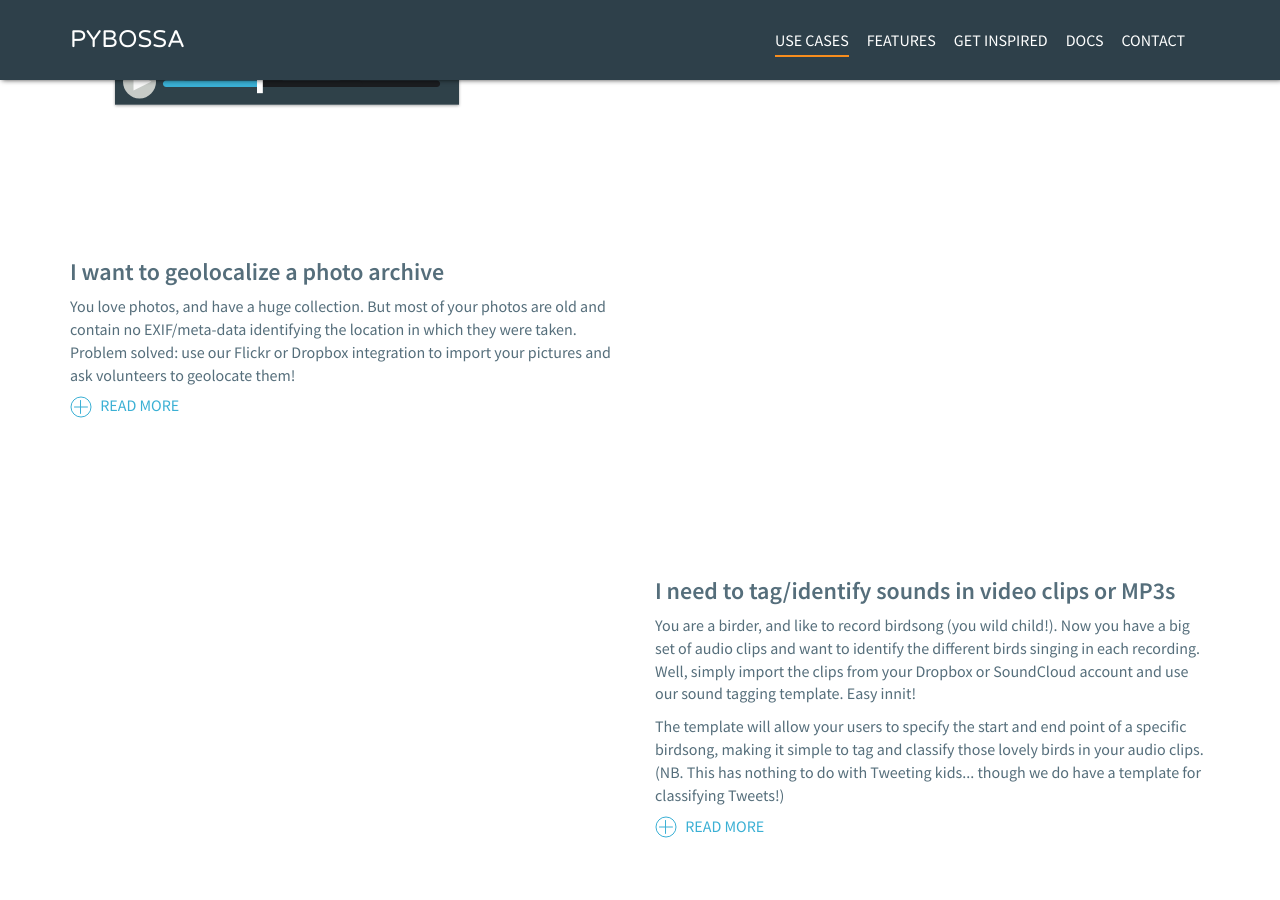
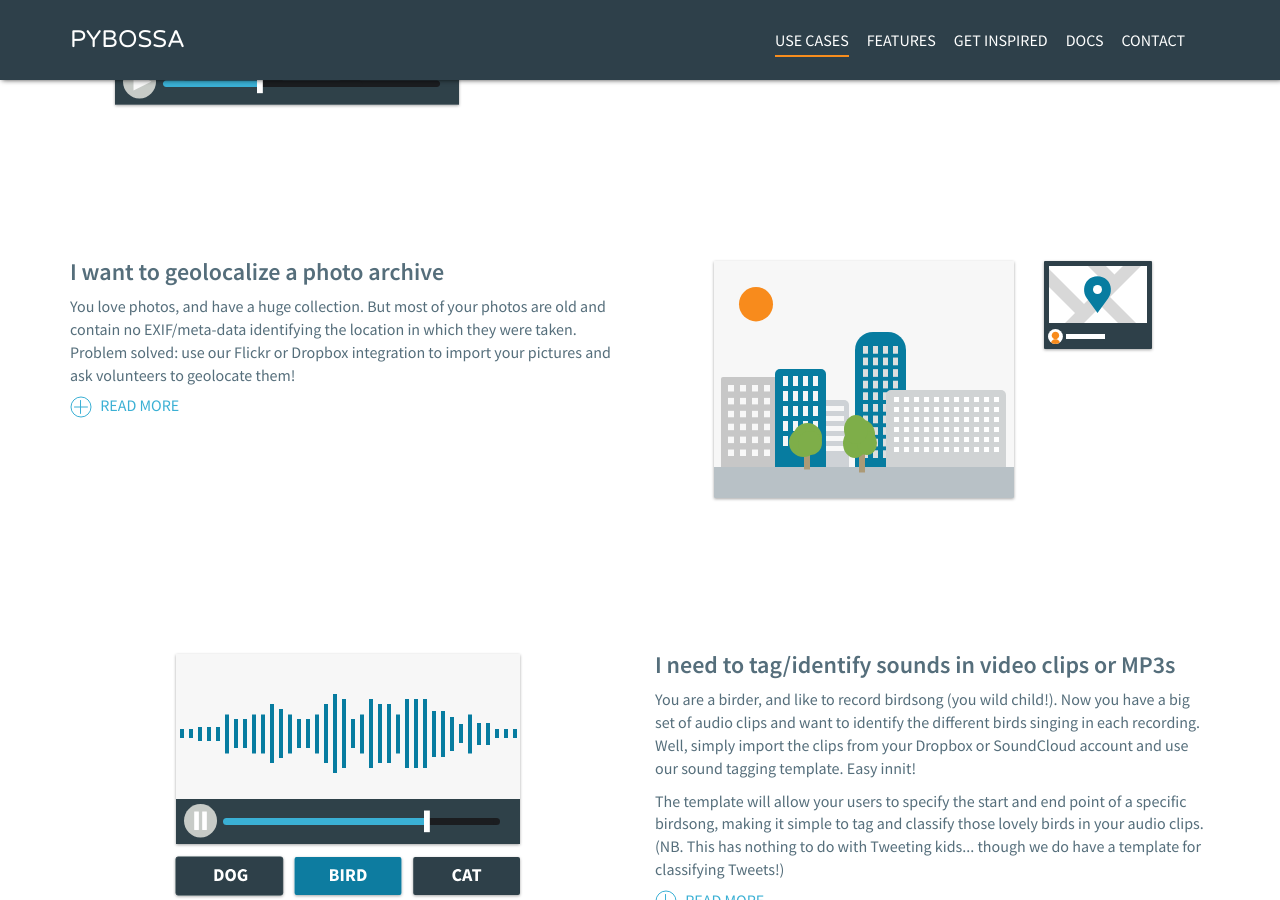
Before and after one commit to Scifabric/pybossa.github.io, a Jekyll site: the page built from usecases/index.html, in a window 1280 px wide and 900 px high, scrolled down 900 px. Built offline with Jekyll 4.4.1, drawn with Linux system fonts in a browser that asks for light colours; nearby versions of some CDN libraries; Markdown is read by kramdown in place of the engine named in the settings; a style sheet for code colours, icons or effects is not loaded.

Commit message:
New animation.

```diff
--- a/assets/js/anim.all.svg.js
+++ b/assets/js/anim.all.svg.js
@@ -1,7 +1,8 @@
 window.onload = function() {
     animPdfCase();
     animVideoCase();
-    animPhotoCase();
+    animGeoCase();
     animSoundCase();
     animTranslationCase();
+    animPhotoCase();
 }
--- a/assets/js/anim.geo.svg.js
+++ b/assets/js/anim.geo.svg.js
@@ -1,5 +1,5 @@
-function animPhotoCase() {
-    var s = Snap("#case-photo");
+function animGeoCase() {
+    var s = Snap("#case-geo");
     Snap.load("/assets/img/case-geolocation.svg", function(f) {
 
 
@@ -41,7 +41,7 @@
         s.append(f);
 
         var waypoint = new Waypoint({
-            element: document.getElementById('case-photo-waypoint'),
+            element: document.getElementById('case-geo-waypoint'),
             offset: 85,
             handler: startAnim
         });
--- a/usecases/index.html
+++ b/usecases/index.html
@@ -43,7 +43,7 @@
             </div>
         </div>
 
-        <div id="case-photo-waypoint" class="row uses-row">
+        <div id="case-geo-waypoint" class="row uses-row">
             <div class="col-md-6">
                 <h2>I want to geolocalize a photo archive </h2>
                 <p>You love photos, and have a huge collection. But most of your photos are old and contain no EXIF/meta-data identifying the location in which they were taken. Problem solved: use our Flickr or Dropbox integration to import your pictures and ask volunteers to geolocate them!</p>
@@ -51,7 +51,7 @@
                 <p id="GeolocalizeMore" class="more"><img class="plus-icon" src="/assets/img/plus-icon.svg"></img> <span>read more</span><p>
             </div>
             <div class="col-md-6 hidden-xs hidden-sm">
-                <div id="case-photo">
+                <div id="case-geo">
                 </div>
             </div>
         </div>
@@ -83,9 +83,9 @@
         </div>
 
 
-        <div class="row uses-row">
+        <div id="class-photo-waypoint" class="row uses-row">
             <div class="col-md-6 hidden-xs hidden-sm">
-                <img class="img-responsive" src="/assets/img/case-classification.svg">
+                <div id="case-photo"></div>
             </div>
             <div class="col-md-6">
                 <h2>I have to classify images</h2>
@@ -123,7 +123,8 @@
         <script src="/assets/js/jquery.waypoints.min.js"></script>
         <script src="/assets/js/anim.pdf.svg.js"></script>
         <script src="/assets/js/anim.video.svg.js"></script>
-        <script src="/assets/js/anim.photo.svg.js"></script>
+        <script src="/assets/js/anim.geo.svg.js"></script>
         <script src="/assets/js/anim.sound.svg.js"></script>
         <script src="/assets/js/anim.translation.svg.js"></script>
+        <script src="/assets/js/anim.photo.svg.js"></script>
         <script src="/assets/js/anim.all.svg.js"></script>
```
Also changed, not shown: assets/img/case-classification.svg.
